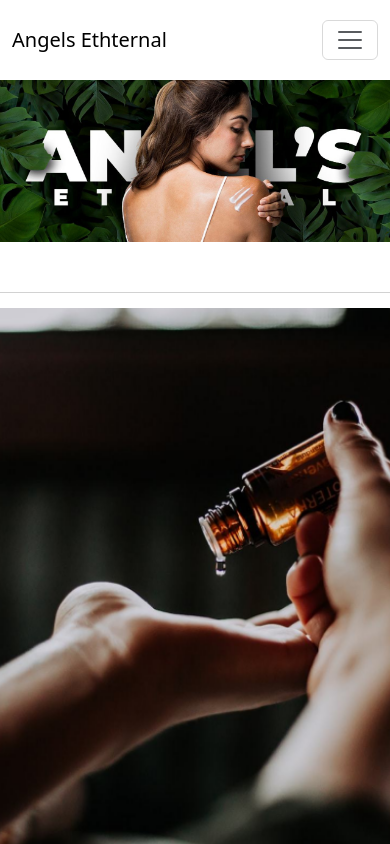
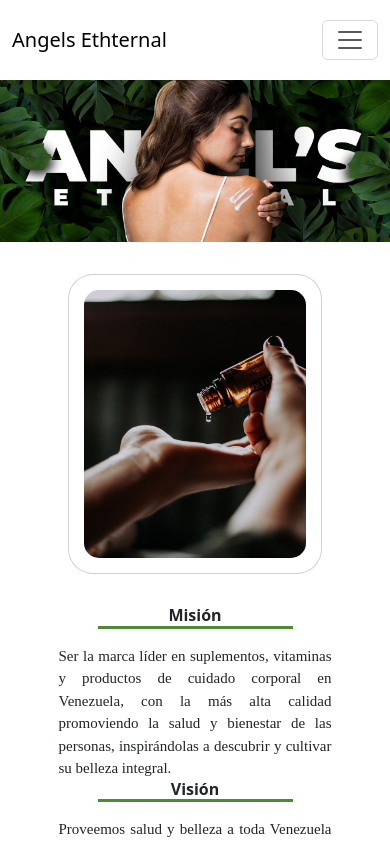
Before and after one commit to Danielbo69/angel-s-ethernal, a React (Vite) app: page / in a window 390 px wide. Shown: the top 844 px of the page. Built offline with nearby package versions, Linux system fonts and the light colour scheme.

Commit message:
estructurando contacto y cambiando estructura en header

```diff
--- a/src/App.css
+++ b/src/App.css
@@ -21,14 +21,9 @@
 
 /* HEADER */
 .header {
-  max-width: 100%;
-  padding: 0px;
-  margin: 0px;
-}
-
-.header .row {
-  padding: 0px;
-  margin: 0px;
+  display: grid;
+  grid-template-columns: repeat(1, 1fr);
+  /* grid-template-rows: repeat(2, 1fr); */
 }
 
 .headerTop {
@@ -38,12 +33,24 @@
   width: 100%;
 }
 
-.headerLeft {
+.headerBottom {
+  display: grid;
+  grid-template-columns: repeat(2, 1fr);
+  grid-template-rows: repeat(1, 1fr);
+}
+
+.headerBottom .headerLeft {
   height: 100%;
   display: flex;
   justify-content: center;
+  align-items: center;
 }
-.headerLeft .card {
+.headerBottom .headerLeft .headerPosition {
+  position: "absolute";
+  margin-top: "-90px";
+}
+
+.headerBottom .headerLeft .card {
   width: 450px;
   height: 575px;
   display: flex;
@@ -53,20 +60,30 @@
   padding: 15px;
 }
 
-.headerRight {
-  padding: 20px 40px 40px 0px;
+.headerBottom .headerRight {
+  display: grid;
+  grid-template-columns: repeat(1, 1fr);
+  align-items: center;
 }
-.headerRight h1 {
+.headerBottom .headerRight .mision-vision {
+  display: grid;
+  grid-auto-columns: auto;
+  grid-auto-rows: auto;
+}
+
+.headerBottom .headerRight .mision-vision h1 {
   font-weight: bold;
   /* padding-bottom: 0.5rem; */
 }
-.headerRight hr {
+
+.headerBottom .headerRight .mision-vision hr {
   width: 50%;
   border-top: 3px solid #4f8b33;
   opacity: 1;
 }
-.headerRight p {
-  width: 67%;
+
+.headerBottom .headerRight .mision-vision p {
+  width: 70%;
   font-size: 15px;
   font-weight: 500;
   font-family: "Monserrat, sans-serif";
@@ -262,6 +279,39 @@
   font-weight: bold;
 }
 
+/*Events*/
+
+.events {
+  height: 100vh;
+  background-color: burlywood;
+}
+
+/* Contacto */
+.contacto {
+  width: 100%;
+  height: 100%;
+  background-color: #4f8b33;
+  display: grid;
+  grid-template-rows: repeat(1, 1fr);
+  grid-template-columns: repeat(2, 1fr);
+  grid-gap: 20px;
+  place-content: center;
+}
+
+.contacto .container {
+  display: flex;
+  place-content: center;
+  padding: 5rem;
+}
+
+.contacto .container .contacto-info h1 {
+  /* color: #fff; */
+  font-weight: bold;
+  margin-bottom: 2rem;
+}
+.contacto .container .contacto-info p {
+  color: #fff;
+}
 /* Medias Query */
 
 @media (max-width: 768px) {
@@ -274,11 +324,39 @@
   }
 }
 @media (max-width: 650px) {
+  .headerBottom {
+    grid-template-columns: repeat(1, 1fr);
+  }
+
+  .headerBottom .headerLeft .headerPosition {
+    position: "block";
+    margin-top: "0px";
+  }
+
+  .headerBottom .headerLeft .card {
+    width: 100%;
+    height: 300px;
+    margin: 2rem 0px 2rem 0px;
+  }
+
+  .headerBottom .headerRight .mision-vision {
+    display: flex;
+    flex-direction: column;
+    align-items: center;
+    justify-content: center;
+  }
+  .headerBottom .headerRight .mision-vision p {
+    text-align: justify;
+  }
+
   .valuesOur .valuesOurContainer {
-    grid-template-columns: repeat(2, 1fr);
-    grid-template-areas: "card1 card2" "card3 card4" "card5 card6";
+    grid-template-columns: repeat(1, 1fr);
+    grid-template-areas: "card1" "card2" "card3" "card4" "card5" "card6";
   }
   .catalogue {
     grid-template-columns: repeat(2, 1fr);
   }
+  .contacto {
+    grid-template-columns: repeat(1, 1fr);
+  }
 }
--- a/src/App.jsx
+++ b/src/App.jsx
@@ -1,4 +1,4 @@
-import { useState, useEffect } from "react";
+import { useState } from "react";
 import Navbars from "./components/Navbar";
 import Header from "./components/Header";
 import Catalogue from "./components/Catalogue";
@@ -8,31 +8,19 @@ import Contact from "./components/Contact";
 import Footer from "./components/Footer";
 import "bootstrap/dist/css/bootstrap.min.css";
 import "./App.css";
-import { valuesOur, productos } from "./data/data";
+import { headerData, valuesOur, productos, contact } from "./data/data";
 
 function App() {
-  const [windowDimension, setWindowDimension] = useState({
-    innerWidth: window.innerWidth,
-  });
   const [renderProduct, setRenderProduct] = useState(15);
-
-  const detectSize = () => {
-    setWindowDimension({ innerWidth: window.innerHeight });
-  };
-
-  useEffect(() => {
-    window.addEventListener("resize", detectSize);
-    return () => window.removeEventListener("resize", detectSize);
-  }, [windowDimension]);
 
   return (
     <>
       <Navbars />
-      <Header windowDimension={windowDimension} />
+      <Header headerData={headerData}/>
       <ValuesOur valuesOur={valuesOur} />
       <Catalogue productos={productos} renderProduct={renderProduct} setRenderProduct={setRenderProduct}/>
       <Events />
-      <Contact />
+      <Contact contact={contact} />
       <Footer />
     </>
   );
--- a/src/components/Events.jsx
+++ b/src/components/Events.jsx
@@ -1,5 +1,5 @@
 function Events() {
-  return <div style={{backgroundColor: "blue", height: "100vh"}}>Events</div>;
+  return <div className="events">Events</div>;
 }
 
 export default Events;
--- a/src/components/Header.jsx
+++ b/src/components/Header.jsx
@@ -1,52 +1,18 @@
 import Container from "react-bootstrap/Container";
-import Row from "react-bootstrap/Row";
-import Col from "react-bootstrap/Col";
 import imgPrueba from "../assets/IMGPRUEBA.png";
 import portada from "../assets/portada Original.jpg";
 
-function Header({windowDimension}) {
-
-
-  const data = [
-    {
-      id: 1,
-      title: "Misión",
-      description:
-        "Ser la marca líder en suplementos, vitaminas y productos de cuidado corporal en Venezuela, con la más alta calidad promoviendo la salud y bienestar de las personas, inspirándolas a descubrir y cultivar su belleza integral.",
-    },
-    {
-      id: 2,
-      title: "Visión",
-      description:
-        "Proveemos salud y belleza a toda Venezuela con suplementos, vitaminas y productos de cuidado corporal importados y de alta calidad.",
-    },
-  ];
-
-  const positionAbsolute = {
-    position: "absolute",
-    marginTop: "-120px",
-  };
-  const porsitionBlock = {
-    position: "relative",
-    marginTop: "0px",
-  };
+function Header({headerData }) {
 
   return (
-    <Container className="header">
-      <Row>
-        <Col className="headerTop" lg={12}>
-          <img src={portada} alt="Portada"/>
-        </Col>
-      </Row>
-      <Row style={{ padding: "50px" }}>
-        <Col className="headerLeft" lg>
-          <div
-            style={
-              windowDimension.innerWidth < 650
-                ? porsitionBlock
-                : positionAbsolute
-            }
-          >
+    <Container style={{maxWidth: '100%', padding: '0px', margin: '0px'}}>
+      <div className="header">
+        <div className="headerTop">
+          <img src={portada} alt="Portada" />
+        </div>
+        <div className="headerBottom">
+          <div className="headerLeft">
+            <div className="headerPosition">
               <div className="card">
                 <img
                   style={{ width: "100%", height: "100%", borderRadius: "15px" }}
@@ -55,17 +21,19 @@ function Header({windowDimension}) {
                 />
               </div>
             </div>
-        </Col>
-        <Col className="headerRight" lg>
-          {data.map((data) => (
-            <div key={data.id}>
+          </div>
+          <div className="headerRight">
+            {headerData.map((data) => (
+              <div className="mision-vision" key={data.id}>
                 <h1>{data.title}</h1>
                 <hr />
                 <p>{data.description}</p>
               </div>
             ))}
-        </Col>
-      </Row>
+          </div>
+        </div>
+
+      </div>
     </Container>
   );
 }
--- a/src/data/data.js
+++ b/src/data/data.js
@@ -1,4 +1,20 @@
-import imgProducto from '../assets/producto.jpg'
+import imgProducto from "../assets/producto.jpg";
+
+export const headerData = [
+  {
+    id: 1,
+    title: "Misión",
+    description:
+      "Ser la marca líder en suplementos, vitaminas y productos de cuidado corporal en Venezuela, con la más alta calidad promoviendo la salud y bienestar de las personas, inspirándolas a descubrir y cultivar su belleza integral.",
+  },
+  {
+    id: 2,
+    title: "Visión",
+    description:
+      "Proveemos salud y belleza a toda Venezuela con suplementos, vitaminas y productos de cuidado corporal importados y de alta calidad.",
+  },
+];
+
 export const productos = [
   {
     id: 1,
@@ -6,7 +22,7 @@ export const productos = [
     type: "Suplementos",
     category: "Joint Health",
     brand: "Angels Eternal",
-    image: imgProducto
+    image: imgProducto,
   },
   {
     id: 2,
@@ -14,7 +30,7 @@ export const productos = [
     type: "Suplementos",
     category: "Heart Health",
     brand: "Angels Eternal",
-    image: imgProducto
+    image: imgProducto,
   },
   {
     id: 3,
@@ -22,7 +38,7 @@ export const productos = [
     type: "Suplementos",
     category: "Mineral",
     brand: "Angels Eternal",
-    image: imgProducto
+    image: imgProducto,
   },
   {
     id: 4,
@@ -30,7 +46,7 @@ export const productos = [
     type: "Suplementos",
     category: "Vitamins",
     brand: "Angels Eternal",
-    image: imgProducto
+    image: imgProducto,
   },
   {
     id: 5,
@@ -38,7 +54,7 @@ export const productos = [
     type: "Suplementos",
     category: "Antioxidant",
     brand: "Angels Eternal",
-    image: imgProducto
+    image: imgProducto,
   },
   {
     id: 6,
@@ -46,7 +62,7 @@ export const productos = [
     type: "Suplementos",
     category: "Pregnancy Health",
     brand: "Angels Eternal",
-    image: imgProducto
+    image: imgProducto,
   },
   {
     id: 7,
@@ -54,7 +70,7 @@ export const productos = [
     type: "Suplementos",
     category: "Digestive Health",
     brand: "Angels Eternal",
-    image: imgProducto
+    image: imgProducto,
   },
   {
     id: 8,
@@ -62,7 +78,7 @@ export const productos = [
     type: "Suplementos",
     category: "Women's Health",
     brand: "Angels Eternal",
-    image: imgProducto
+    image: imgProducto,
   },
   {
     id: 9,
@@ -70,7 +86,7 @@ export const productos = [
     type: "Suplementos",
     category: "Hair, Skin & Nails",
     brand: "Angels Eternal",
-    image: imgProducto
+    image: imgProducto,
   },
   {
     id: 10,
@@ -78,7 +94,7 @@ export const productos = [
     type: "Suplementos",
     category: "Children's Health",
     brand: "Angels Eternal",
-    image: imgProducto
+    image: imgProducto,
   },
   {
     id: 11,
@@ -86,7 +102,7 @@ export const productos = [
     type: "Suplementos",
     category: "Skin Health",
     brand: "Angels Eternal",
-    image: imgProducto
+    image: imgProducto,
   },
   {
     id: 12,
@@ -94,7 +110,7 @@ export const productos = [
     type: "Suplementos",
     category: "Immunity",
     brand: "Angels Eternal",
-    image: imgProducto
+    image: imgProducto,
   },
   {
     id: 13,
@@ -102,7 +118,7 @@ export const productos = [
     type: "Suplementos",
     category: "Bone Health",
     brand: "Angels Eternal",
-    image: imgProducto
+    image: imgProducto,
   },
   {
     id: 14,
@@ -110,7 +126,7 @@ export const productos = [
     type: "Suplementos",
     category: "Immune Support",
     brand: "Angels Eternal",
-    image: imgProducto
+    image: imgProducto,
   },
   {
     id: 15,
@@ -118,7 +134,7 @@ export const productos = [
     type: "Suplementos",
     category: "Men's Health",
     brand: "Angels Eternal",
-    image: imgProducto
+    image: imgProducto,
   },
   {
     id: 16,
@@ -126,7 +142,7 @@ export const productos = [
     type: "Suplementos",
     category: "General Health",
     brand: "Angels Eternal",
-    image: imgProducto
+    image: imgProducto,
   },
   {
     id: 17,
@@ -134,7 +150,7 @@ export const productos = [
     type: "Suplementos",
     category: "Detoxification",
     brand: "Angels Eternal",
-    image: imgProducto
+    image: imgProducto,
   },
   {
     id: 18,
@@ -142,7 +158,7 @@ export const productos = [
     type: "Suplementos",
     category: "Weight Management",
     brand: "Angels Eternal",
-    image: imgProducto
+    image: imgProducto,
   },
   {
     id: 19,
@@ -150,7 +166,7 @@ export const productos = [
     type: "Suplementos",
     category: "Weight Management",
     brand: "Angels Eternal",
-    image: imgProducto
+    image: imgProducto,
   },
   {
     id: 20,
@@ -158,7 +174,7 @@ export const productos = [
     type: "Suplementos",
     category: "Anti-inflammatory",
     brand: "Angels Eternal",
-    image: imgProducto
+    image: imgProducto,
   },
   {
     id: 21,
@@ -166,7 +182,7 @@ export const productos = [
     type: "Corporal",
     category: "Facial Cleanser",
     brand: "Angels Eternal",
-    image: imgProducto
+    image: imgProducto,
   },
   {
     id: 22,
@@ -174,7 +190,7 @@ export const productos = [
     type: "Corporal",
     category: "Facial Toner",
     brand: "Angels Eternal",
-    image: imgProducto
+    image: imgProducto,
   },
   {
     id: 23,
@@ -182,7 +198,7 @@ export const productos = [
     type: "Corporal",
     category: "Whitening Cream",
     brand: "Angels Eternal",
-    image: imgProducto
+    image: imgProducto,
   },
   {
     id: 24,
@@ -190,7 +206,7 @@ export const productos = [
     type: "Corporal",
     category: "Face Mask",
     brand: "Angels Eternal",
-    image: imgProducto
+    image: imgProducto,
   },
   {
     id: 25,
@@ -198,7 +214,7 @@ export const productos = [
     type: "Corporal",
     category: "Moisturizer",
     brand: "Angels Eternal",
-    image: imgProducto
+    image: imgProducto,
   },
   {
     id: 26,
@@ -206,7 +222,7 @@ export const productos = [
     type: "Corporal",
     category: "Hydration",
     brand: "Angels Eternal",
-    image: imgProducto
+    image: imgProducto,
   },
   {
     id: 27,
@@ -214,7 +230,7 @@ export const productos = [
     type: "Corporal",
     category: "Hair Mask",
     brand: "Angels Eternal",
-    image: imgProducto
+    image: imgProducto,
   },
   {
     id: 28,
@@ -222,7 +238,7 @@ export const productos = [
     type: "Corporal",
     category: "Hair Care",
     brand: "Angels Eternal",
-    image: imgProducto
+    image: imgProducto,
   },
   {
     id: 29,
@@ -230,7 +246,7 @@ export const productos = [
     type: "Corporal",
     category: "Hair Serum",
     brand: "Angels Eternal",
-    image: imgProducto
+    image: imgProducto,
   },
   {
     id: 30,
@@ -238,7 +254,7 @@ export const productos = [
     type: "Corporal",
     category: "Hair Growth",
     brand: "Angels Eternal",
-    image: imgProducto
+    image: imgProducto,
   },
   {
     id: 31,
@@ -246,7 +262,7 @@ export const productos = [
     type: "Corporal",
     category: "Dry Shampoo",
     brand: "Angels Eternal",
-    image: imgProducto
+    image: imgProducto,
   },
   {
     id: 32,
@@ -254,7 +270,7 @@ export const productos = [
     type: "Corporal",
     category: "Hair Treatment",
     brand: "Angels Eternal",
-    image: imgProducto
+    image: imgProducto,
   },
   {
     id: 33,
@@ -262,7 +278,7 @@ export const productos = [
     type: "Corporal",
     category: "Body Scrub",
     brand: "Angels Eternal",
-    image: imgProducto
+    image: imgProducto,
   },
   {
     id: 34,
@@ -270,7 +286,7 @@ export const productos = [
     type: "Corporal",
     category: "Shower Gel",
     brand: "Angels Eternal",
-    image: imgProducto
+    image: imgProducto,
   },
   {
     id: 35,
@@ -278,7 +294,7 @@ export const productos = [
     type: "Corporal",
     category: "Intimate Wash",
     brand: "Angels Eternal",
-    image: imgProducto
+    image: imgProducto,
   },
   {
     id: 36,
@@ -286,7 +302,7 @@ export const productos = [
     type: "Corporal",
     category: "Body Spray",
     brand: "Angels Eternal",
-    image: imgProducto
+    image: imgProducto,
   },
   {
     id: 37,
@@ -294,7 +310,7 @@ export const productos = [
     type: "Corporal",
     category: "Hand Cream",
     brand: "Angels Eternal",
-    image: imgProducto
+    image: imgProducto,
   },
   {
     id: 38,
@@ -302,7 +318,7 @@ export const productos = [
     type: "Corporal",
     category: "Lice Treatment",
     brand: "Angels Eternal",
-    image: imgProducto
+    image: imgProducto,
   },
   {
     id: 39,
@@ -310,7 +326,7 @@ export const productos = [
     type: "Corporal",
     category: "Pain Relief Cream",
     brand: "Angels Eternal",
-    image: imgProducto
+    image: imgProducto,
   },
   {
     id: 40,
@@ -318,7 +334,7 @@ export const productos = [
     type: "Corporal",
     category: "Muscle Pain Relief",
     brand: "Angels Eternal",
-    image: imgProducto
+    image: imgProducto,
   },
   {
     id: 41,
@@ -326,8 +342,8 @@ export const productos = [
     type: "Corporal",
     category: "Foot Freshener",
     brand: "Angels Eternal",
-    image: imgProducto
-  }
+    image: imgProducto,
+  },
 ];
 
 export const valuesOur = [
@@ -378,13 +394,15 @@ export const events = [
 
 export const contact = [
   {
-    instagram: "",
-    facebook: "",
-    x: "",
-    img: "",
+    id: 1,
+    title: "Correo",
     emailContacto: "contacto@angelseternal.com",
     emailAdmin: "administracion@angelseternal.com",
     emailSales: "ventas@angelseternal.com",
+  },
+  {
+    id: 2,
+    title: "Dirección",
     address:
       "Lorem ipsum dolor sit amet, consectetur adipiscing elit. Sed lectus sem, pretium eget ornare et, tincidunt id nisi. Lorem ipsum dolor sit amet, consectetur adipiscing elit. Sed lectus sem, pretium eget ornare et, tincidunt id nisi.",
   },
```
Also changed, not shown: src/components/Contact.jsx (+33 -2 lines). Lines whose indentation alone changed are shown as unchanged.
